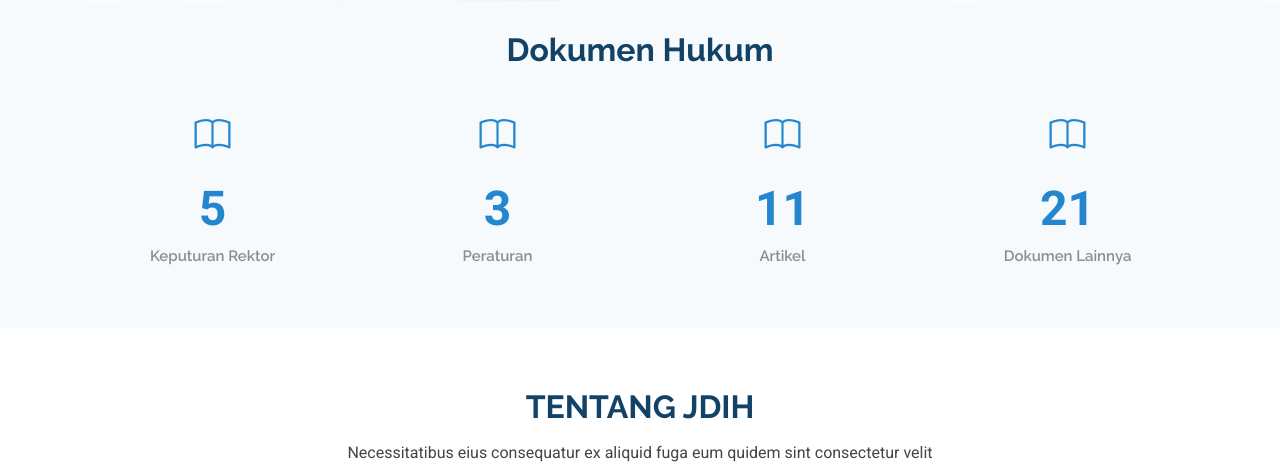
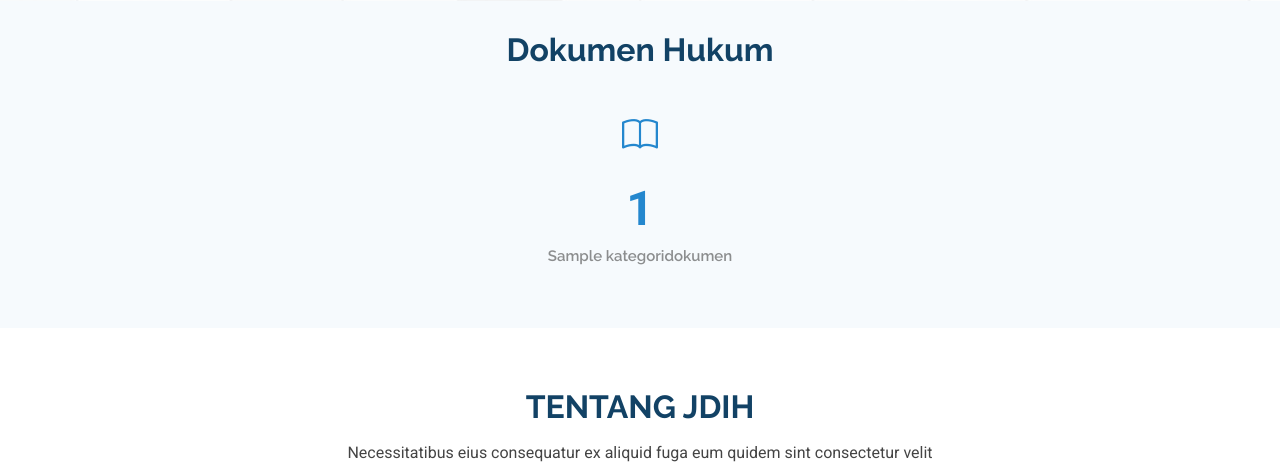
Before and after one commit to Llio18/JDIH, a Django app: page / in a window 1280 px wide. Shown: the part 1053-1519 px from the top of the page. Run offline with Django 5.2, Linux system fonts and the light colour scheme; tables that the repository leaves empty hold one stand-in row (values such as "Sample post"); some libraries are stand-ins or nearby versions.

Commit message:
membuat pencarian di index belum menggunakan binarysearch dan membuat slug di kategori serta membuat context_processor untuk navigasi ke kategori dokumen juga menghapus data dummy dari kategori

```diff
--- /dev/null
+++ b/myproject/Jdih/context_processors.py
@@ -0,0 +1,10 @@
+from .models import KategoriDokumen
+
+def kategori_navbar(request):
+    """
+    for navbar dropdown menu Dokumen Hukum
+    """
+    kategori_navbar = KategoriDokumen.objects.all().exclude(nama="Dummy").order_by('nama')
+    return {
+        'daftar_kategori': kategori_navbar,
+    }
--- a/myproject/Jdih/models.py
+++ b/myproject/Jdih/models.py
@@ -1,5 +1,7 @@
 from csv import reader
+from enum import unique
 from django.db import models
+from django.utils.text import slugify
 from PyPDF2 import PdfReader
 from django.core.files import File
 # Create your models here.
@@ -7,6 +9,11 @@ from django.core.files import File
 
 class KategoriDokumen(models.Model):
     nama = models.CharField(max_length=100)
+    slug = models.SlugField(max_length=100, blank=True)
+
+    def save(self, *args, **kwargs):
+        self.slug = slugify(self.nama)
+        return super(KategoriDokumen, self).save(*args, **kwargs)
 
     def __str__(self):
         return self.nama
@@ -40,7 +47,6 @@ class DokumenHukum(models.Model):
                 if old_pdf != self.file_pdf:
                     is_new_pdf = True
 
-
         super().save(*args, **kwargs)
 
         if is_new_pdf:
--- a/myproject/Jdih/templates/Jdih/keputusan.html
+++ b/myproject/Jdih/templates/Jdih/kategori.html
@@ -1,9 +1,9 @@
 {% extends "base.html" %} {% block content %} {% load static %}
 
-<link href="{% static 'css/doc.css' %}" rel="stylesheet" />
+<link rel="stylesheet" href="{% static 'css/doc.css' %}" />
 
 <section class="section_dokumen">
-  <h2>Keputusan Rektor</h2>
+  <h2>{{kategori}}</h2>
   <div class="container_search">
     <div class="search">
       <input type="search" autofocus placeholder="Masukan Kata Kunci" />
--- a/myproject/Jdih/urls.py
+++ b/myproject/Jdih/urls.py
@@ -5,11 +5,5 @@ from . import views
 urlpatterns = [
     path('', views.index, name='index'),
 
-    path('keputusan/', views.keputusan_view, name='keputusan'),
-
-    path('peraturan/', views.peraturan_view, name='peraturan'),
-
-    path('artikel/', views.artikel_view, name='artikel'),
-
-    path('dokumen_lain/', views.dokumenLain_view, name='dokumen_lain'),
+    path('kategori/<slug:imput>/', views.kategori_view, name='kategori_view'),
 ]
--- a/myproject/Jdih/views.py
+++ b/myproject/Jdih/views.py
@@ -1,15 +1,33 @@
 from ast import Return
 from multiprocessing import context
-from django.shortcuts import redirect, render
+from webbrowser import get
+from django.shortcuts import redirect, render, get_object_or_404
 from .form import FormKontak
-from .models import DokumenHukum
-
+from .models import DokumenHukum, KategoriDokumen
+from django.db.models import Count
+from django.db.models import Q
 # Create your views here.
 
 
 def index(request):
 
-    daftar_dokumen = DokumenHukum.objects.all()[:12]
+    query = request.GET.get('cari')
+
+    hitung_kategori = KategoriDokumen.objects.annotate(
+        jumlah_dokumen=Count('dokumenhukum')
+    ).order_by('nama')
+
+    # daftar_dokumen = DokumenHukum.objects.all()[:12]
+
+    if query:
+        daftar_dokumen = DokumenHukum.objects.filter(
+            Q(judul__icontains=query) |
+            Q(nomor__icontains=query) |
+            Q(isi_teks__icontains=query) |
+            Q(kategori__nama__icontains=query)
+        ).order_by('-tahun')
+    else:
+        daftar_dokumen = DokumenHukum.objects.all()[:12]
 
     if request.method == 'POST':
         f_kontak = FormKontak(request.POST or None)
@@ -22,35 +40,64 @@ def index(request):
         f_kontak = FormKontak()
 
     context = {
+        'hitung_kategori': hitung_kategori,
         'f_kontak': f_kontak,
         'daftar_dokumen': daftar_dokumen,
+        'query': query,
     }
 
     return render(request, 'index.html', context)
 
 
+# View Untuk halama kategori agar dinamis
+
+def kategori_view(request, imput):
+    kategori = get_object_or_404(KategoriDokumen, slug=imput)
+    daftar_dokumen = DokumenHukum.objects.filter(kategori=kategori)
+
+    context = {
+        'kategori': kategori,
+        'daftar_dokumen': daftar_dokumen,
+        'kategori_aktif': imput,
+    }
+
+    return render(request, 'JDIH/kategori.html', context)
+
 # View untuk menampilkan halaman Keputusan Pimpinan
-def keputusan_view(request):
-    daftar_dokumen = DokumenHukum.objects.filter(kategori__nama='Keputusan Pimpinan')
-    return render(request, 'JDIH/keputusan.html', {'daftar_dokumen': daftar_dokumen})
 
-# View untuk menampilkan halaman Peraturan
+# def keputusan_view(request):
+#     daftar_dokumen = DokumenHukum.objects.filter(
+#         kategori__nama='Keputusan Rektor')
+#     context = {
+#         'keputusan_pimpinan': daftar_dokumen,
+#     }
+#     return render(request, 'JDIH/keputusan.html', context)
+
+# # View untuk menampilkan halaman Peraturan
 
 
-def peraturan_view(request):
-    daftar_artikel = DokumenHukum.objects.filter(kategori__nama='Peraturan')
-    return render(request, 'JDIH/peraturan.html', {'daftar_artikel': daftar_artikel})
+# def peraturan_view(request):
+#     daftar_peraturan = DokumenHukum.objects.filter(kategori__nama='Peraturan')
+#     context = {
+#         'daftar_peraturan': daftar_peraturan,
+#     }
+#     return render(request, 'JDIH/peraturan.html', context)
 
-# View untuk menampilkan halaman Artikel Hukum
+# # View untuk menampilkan halaman Artikel Hukum
 
 
-def artikel_view(request):
+# def artikel_view(request):
 
-    daftar_artikel = DokumenHukum.objects.filter(kategori__nama='Artikel Hukum')
-    return render(request, 'JDIH/artikel.html', {'daftar_artikel': daftar_artikel})
+#     daftar_artikel = DokumenHukum.objects.filter(
+#         kategori__nama='Artikel')
+#     context = {
+#         'daftar_artikel': daftar_artikel,
+#     }
+#     return render(request, 'JDIH/artikel.html', context)
 
-# View untuk menampilkan halaman Monografi Hukum
+# # View untuk menampilkan halaman Monografi Hukum
 
-def dokumenLain_view(request):
-    daftar_artikel = DokumenHukum.objects.filter(kategori__nama='Dokumen Lain')
-    return render(request, 'JDIH/dokumen_lain.html', {'daftar_artikel': daftar_artikel})
+
+# def dokumenLain_view(request):
+#     daftar_artikel = DokumenHukum.objects.filter(kategori__nama='Dokumen Lain')
+#     return render(request, 'JDIH/dokumen_lain.html', {'daftar_artikel': daftar_artikel})
--- a/myproject/myproject/settings.py
+++ b/myproject/myproject/settings.py
@@ -60,6 +60,9 @@ TEMPLATES = [
                 'django.template.context_processors.request',
                 'django.contrib.auth.context_processors.auth',
                 'django.contrib.messages.context_processors.messages',
+
+                # context processors for JDIH
+                'Jdih.context_processors.kategori_navbar',
             ],
         },
     },
--- a/myproject/static/css/main.css
+++ b/myproject/static/css/main.css
@@ -936,7 +936,19 @@ section,
 .hero .icon-box .description {
   font-size: 15px;
   margin-bottom: 0;
+  max-height: 90px;
   color: color-mix(in srgb, var(--default-color), transparent 40%);
+}
+
+.hero .icon-box .description.truncate.w-65 {
+  word-wrap: break-word;
+  overflow-wrap: break-word;
+  overflow-y: auto;
+  overflow-x: hidden;
+  white-space: pre-wrap;
+  width: 200px;
+  -ms-overflow-style: none; /* IE dan Edge */
+  scrollbar-width: none; /* Firefox */
 }
 
 .hero .icon-box .icon,
@@ -1016,6 +1028,11 @@ section,
 --------------------------------------------------------------*/
 .stats {
   padding: 30px 0;
+}
+
+.stats .row {
+  display: flex;
+  justify-content: center;
 }
 
 .stats .stats-item {
@@ -1210,11 +1227,12 @@ section,
   padding: 0.5rem;
 }
 
-.main .hero.section .cont-search .search a {
+.main .hero.section .cont-search .search button {
   display: flex;
   align-items: center;
   justify-content: center;
   width: 4rem;
+  border: none;
 }
 
 .main .hero.section .cont-search .search i {
--- a/myproject/templates/index.html
+++ b/myproject/templates/index.html
@@ -13,11 +13,30 @@
         </div>
       </div>
       <div class="cont-search">
-        <div class="search">
-          <input type="search" autofocus placeholder="Masukan Kata Kunci" />
-          <a href="#" class="btn-get-started"><i class="bi bi-search"></i>cari</a>
+        <form class="search" method="get" action="{% url 'index' %}">
+          <input name="cari" type="search" autofocus placeholder="Masukan Kata Kunci" />
+          <button type="submit" class="btn-get-started"><i class="bi bi-search"></i>cari</button>
+        </form>
+      </div>
+
+      {%if query %}
+      <div class="row gy-4 mt-5">
+        {% if daftar_dokumen%}
+        <h2>Hasil Pencarian untuk {{query}}</h2>
+        {%for dokumen in daftar_dokumen %}
+        <div class="col-md-6 col-lg-3" data-aos="zoom-out" data-aos-delay="100">
+          <div class="icon-box">
+            <div class="icon"><i class="bi bi-book-half"></i></div>
+            <h4 class="title"><a href="#">{{ dokumen.kategori.nama }}</a></h4>
+            <p class="description truncate w-64">- {{dokumen.nomor}} -</p>
+            <p class="description truncate w-65">{{dokumen.judul}}</p>
+          </div>
         </div>
+        {% endfor %} {% else %}
+        <h2>Data Tidak ditemukan {{query}}</h2>
+        {% endif %}
       </div>
+      {% else %}
 
       <div class="row gy-4 mt-5">
         <h2>Dokumen Hukum Terbaru</h2>
@@ -26,55 +45,35 @@
           <div class="icon-box">
             <div class="icon"><i class="bi bi-book-half"></i></div>
             <h4 class="title"><a href="#">{{ dokumen.kategori.nama }}</a></h4>
-            <p class="description">- {{dokumen.nomor}} -</p>
-            <p class="description">{{dokumen.judul}}</p>
+            <p class="description truncate w-64">- {{dokumen.nomor}} -</p>
+            <p class="description truncate w-65">{{dokumen.judul}}</p>
           </div>
         </div>
         {% endfor %}
       </div>
+      {% endif %}
     </div>
   </section>
   <!-- /Hero Section -->
 
   <!-- Stats Section -->
   <section id="stats" class="stats section light-background">
+    <div>
+      <h2>Dokumen Hukum</h2>
+    </div>
     <div class="container" data-aos="fade-up" data-aos-delay="100">
-      <h2>Dokumen Hukum</h2>
       <div class="row gy-4">
+        {% for kategori in hitung_kategori %}
         <div class="col-lg-3 col-md-6">
           <div class="stats-item text-center w-100 h-100">
-            <i class="bi bi-book"></i>
-            <span data-purecounter-start="0" data-purecounter-end="5" data-purecounter-duration="1" class="purecounter"></span>
-            <p>Keputuran Rektor</p>
+            <a href="{% url 'kategori_view' kategori.slug %}">
+              <i class="bi bi-book"></i>
+              <span data-purecounter-start="0" data-purecounter-end="{{kategori.jumlah_dokumen}}" data-purecounter-duration="1" class="purecounter"></span>
+              <p>{{kategori.nama}}</p>
+            </a>
           </div>
         </div>
-        <!-- End Stats Item -->
-
-        <div class="col-lg-3 col-md-6">
-          <div class="stats-item text-center w-100 h-100">
-            <i class="bi bi-book"></i>
-            <span data-purecounter-start="0" data-purecounter-end="3" data-purecounter-duration="1" class="purecounter"></span>
-            <p>Peraturan</p>
-          </div>
-        </div>
-        <!-- End Stats Item -->
-
-        <div class="col-lg-3 col-md-6">
-          <div class="stats-item text-center w-100 h-100">
-            <i class="bi bi-book"></i>
-            <span data-purecounter-start="0" data-purecounter-end="11" data-purecounter-duration="1" class="purecounter"></span>
-            <p>Artikel</p>
-          </div>
-        </div>
-        <!-- End Stats Item -->
-
-        <div class="col-lg-3 col-md-6">
-          <div class="stats-item text-center w-100 h-100">
-            <i class="bi bi-book"></i>
-            <span data-purecounter-start="0" data-purecounter-end="21" data-purecounter-duration="1" class="purecounter"></span>
-            <p>Dokumen Lainnya</p>
-          </div>
-        </div>
+        {% endfor %}
         <!-- End Stats Item -->
       </div>
     </div>
--- a/myproject/templates/snipets/header.html
+++ b/myproject/templates/snipets/header.html
@@ -15,10 +15,9 @@
         <li class="dropdown">
           <a href="#"><span>Dokumen Hukum</span> <i class="bi bi-chevron-down toggle-dropdown"></i></a>
           <ul>
-            <li><a href="{% url 'keputusan' %}">Keputusan Rektor</a></li>
-            <li><a href="{% url 'peraturan' %}">Peraturan</a></li>
-            <li><a href="{% url 'artikel' %}">Artikel</a></li>
-            <li><a href="{% url 'dokumen_lain' %}">Dokumen Lainnya</a></li>
+            {%for kategori in daftar_kategori%} {%if kategori.slug != kategori_aktif%}
+            <li><a href="{% url 'kategori_view' kategori.slug %}">{{kategori.nama}}</a></li>
+            {%endif%}{%endfor%}
           </ul>
         </li>
         <li><a href="#contact">Contact</a></li>
```
Also changed, not shown: myproject/Jdih/templates/Jdih/artikel.html (deleted, +0 -30 lines), myproject/Jdih/templates/Jdih/dokumen_lain.html (deleted, +0 -76 lines), myproject/Jdih/templates/Jdih/peraturan.html (deleted, +0 -76 lines), myproject/Jdih/migrations/0004_kategoridokumen_slug.py (added).
